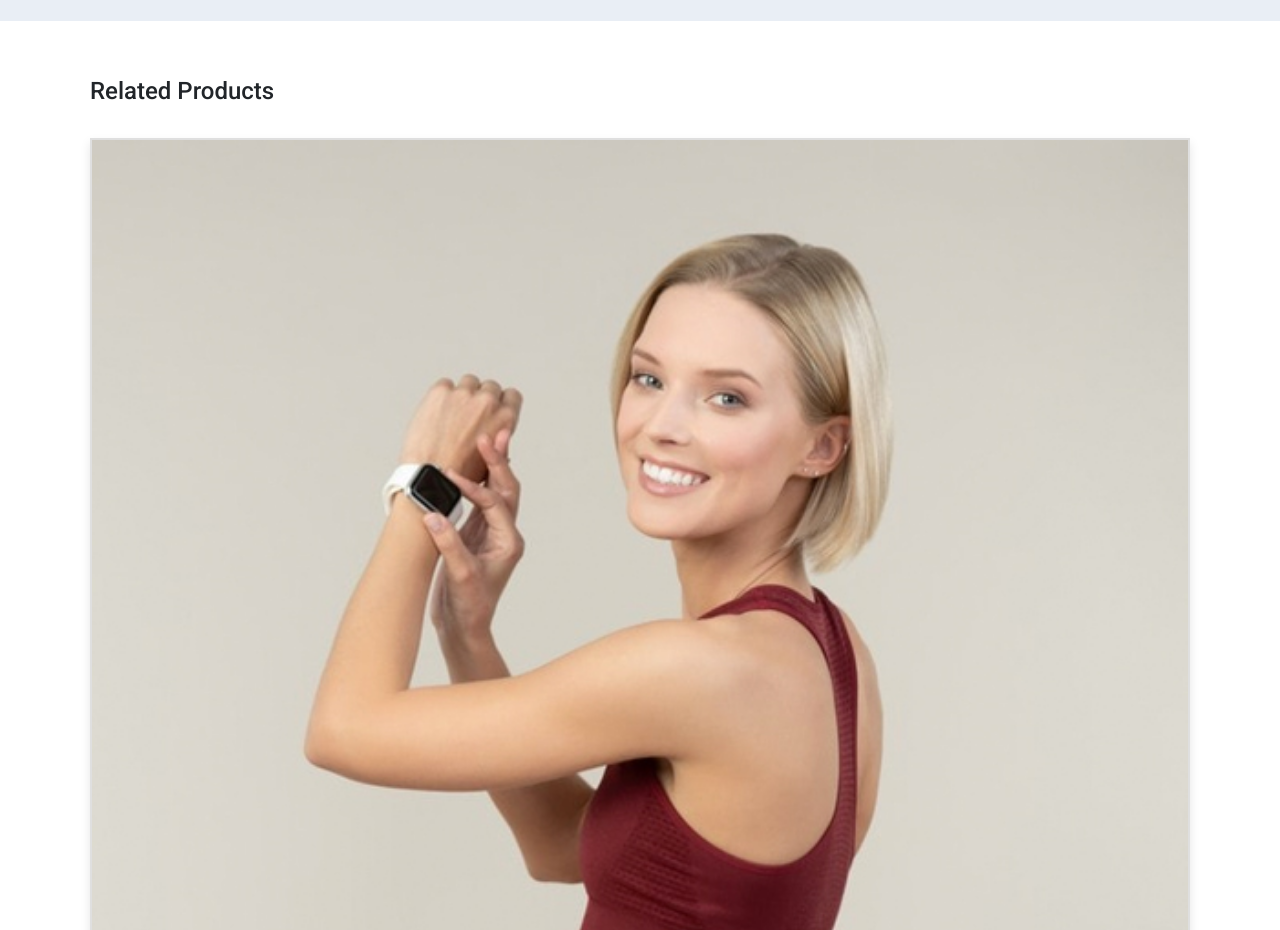
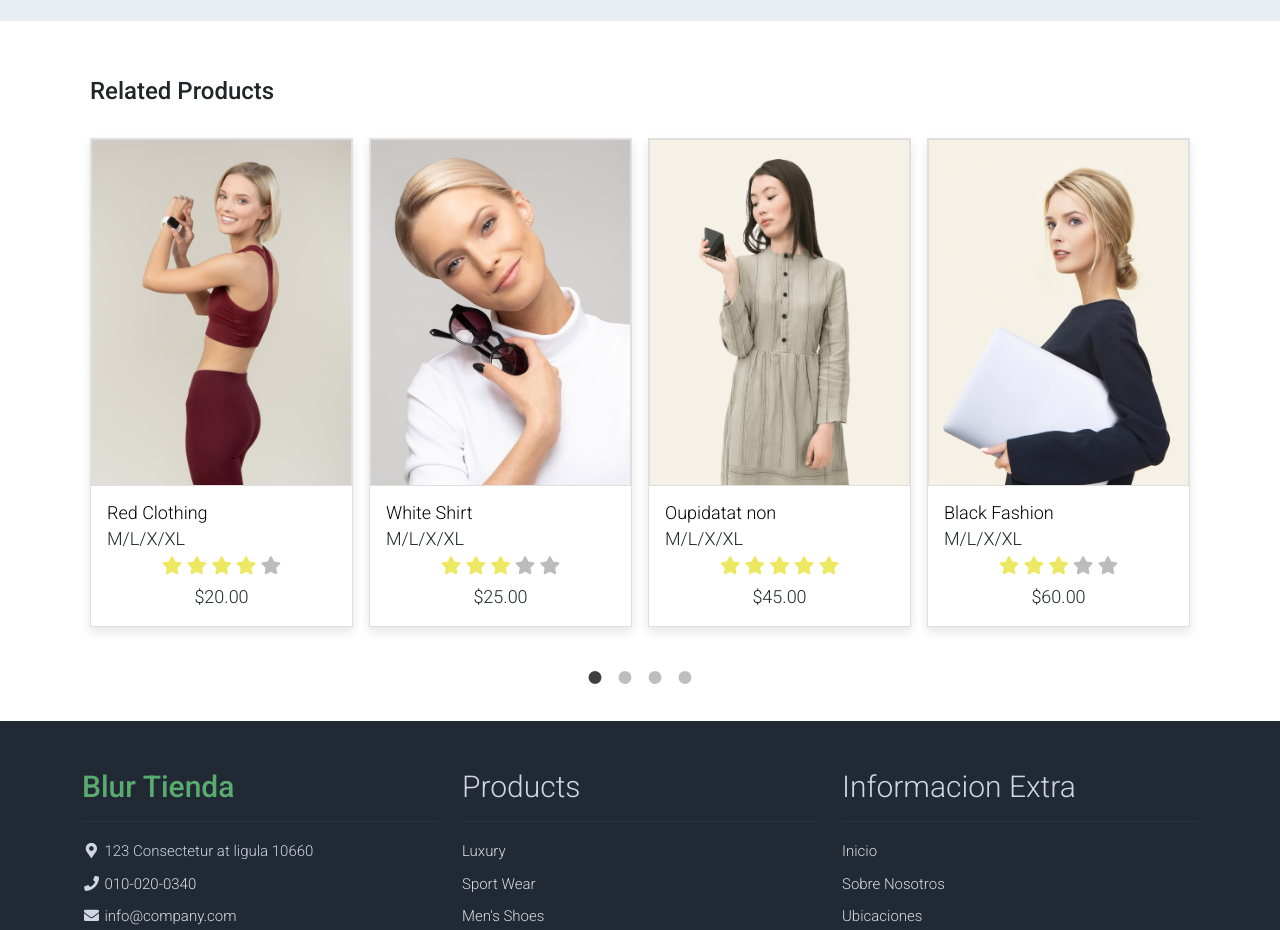
Before and after one commit to osinagalj/BluerTandil, a plain HTML site: page shop-single.html in a window 1280 px wide. Shown: the part 960-1890 px from the top of the page. Drawn offline with Linux system fonts and the light colour scheme.

Commit message:
Update shop-single.html

```diff
--- a/shop-single.html
+++ b/shop-single.html
@@ -897,7 +897,37 @@ https://templatemo.com/tm-559-zay-shop
     <script src="assets/js/slick.min.js"></script>
 
     <!-- End Slider Script -->
-
+    <script>
+        $('#carousel-related-product').slick({
+            infinite: true,
+            arrows: false,
+            slidesToShow: 4,
+            slidesToScroll: 3,
+            dots: true,
+            responsive: [{
+                    breakpoint: 1024,
+                    settings: {
+                        slidesToShow: 3,
+                        slidesToScroll: 3
+                    }
+                },
+                {
+                    breakpoint: 600,
+                    settings: {
+                        slidesToShow: 2,
+                        slidesToScroll: 3
+                    }
+                },
+                {
+                    breakpoint: 480,
+                    settings: {
+                        slidesToShow: 2,
+                        slidesToScroll: 3
+                    }
+                }
+            ]
+        });
+    </script>
 </body>
 
 </html>
```
